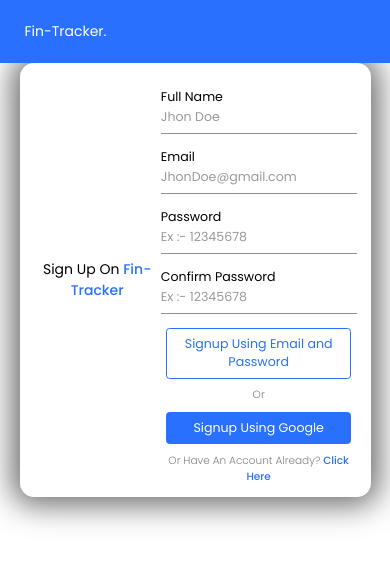
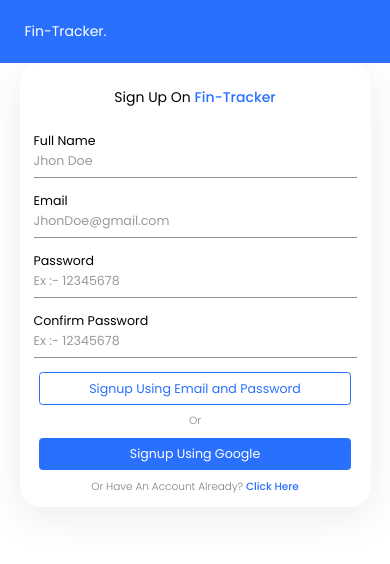
Before and after one commit to Dev121105/financetracker, a React (Create React App) app: page / in a window 390 px wide. Shown: the top 564 px of the page. Built offline with nearby package versions, Linux system fonts and the light colour scheme; no server answers.

Commit message:
Fix UI structures for authentication pages

```diff
--- a/src/components/Input/style.css
+++ b/src/components/Input/style.css
@@ -1,27 +1,31 @@
-.input-wrapper{
+.input-wrapper {
     margin-bottom: 1rem;
 
 }
-.label-input{
+
+.label-input {
     text-transform: capitalize;
     margin-bottom: 0rem;
     font-size: clamp(0.9rem, 2.2vw, 1.1rem);
 }
-.custom-input{
+
+.custom-input {
     border-width: 0;
     border-bottom-width: 1px;
     width: 100%;
     color: black;
-    background-color: var(--black);
+    background-color: transparent;
     padding: 0.5rem 0rem;
     font-size: clamp(0.9rem, 1.8vw, 1.05rem);
     opacity: 0.8;
 }
-.custom-input:focus{
+
+.custom-input:focus {
     outline: none;
     opacity: 1;
     transition: all 0.3s;
 }
-.custom-input::placeholder{
+
+.custom-input::placeholder {
     color: grey;
 }
--- a/src/components/SignupSignin/style.css
+++ b/src/components/SignupSignin/style.css
@@ -1,65 +1,99 @@
-.signup-wrapper{
-    width: 70%;
-    max-width: 500px;
+.signup-wrapper {
+    width: 90%;
+    max-width: 450px;
     height: auto;
-    box-shadow: 0px 0px 30px 8px rgba(57, 57, 57, 0.75);
-    border-radius: 1rem;
-    padding: 1rem 1.5rem;
+    background-color: #ffffff;
+    box-shadow: 0px 10px 40px rgba(0, 0, 0, 0.08);
+    /* Modern, soft shadow */
+    border-radius: 1.5rem;
+    padding: 2.5rem 2rem;
     top: 0;
     left: 0;
     color: black;
     display: flex;
+    flex-direction: column;
     align-items: center;
     justify-content: center;
 }
-.login-wrapper{
-    width: 70%;
-    max-width: 500px;
+
+.login-wrapper {
+    width: 90%;
+    max-width: 450px;
     height: auto;
-    box-shadow: 0px 0px 30px 8px rgba(57, 57, 57, 0.75);
-    border-radius: 1rem;
-    padding: 1rem 1.5rem;
+    background-color: #ffffff;
+    box-shadow: 0px 10px 40px rgba(0, 0, 0, 0.08);
+    /* Modern, soft shadow */
+    border-radius: 1.5rem;
+    padding: 2.5rem 2rem;
     top: 0;
     left: 0;
+    color: black;
+    display: flex;
+    flex-direction: column;
     align-items: center;
     justify-content: center;
 }
+
 .label-input {
     color: black;
 }
-.title{
+
+.title {
     font-weight: 400;
     font-size: 1.2rem;
     text-align: center;
     color: black;
 }
-.p-login{
+
+.p-login {
     text-Align: center;
-    color : grey;
-    margin:0;
+    color: grey;
+    margin: 0;
     font-weight: 300;
     font-size: 0.8rem;
 }
-.p-signup{
+
+.p-signup {
     text-Align: center;
-    color : grey;
-    margin:0;
+    color: grey;
+    margin: 0;
     font-weight: 300;
     font-size: 0.8rem;
 }
-.p-signupOr{
+
+.p-signupOr {
     text-Align: center;
-    color : grey;
-    margin:0;
+    color: grey;
+    margin: 0;
     font-weight: 300;
 }
-span{
+
+span {
     cursor: pointer;
     font-weight: 500;
 }
 
-@media (max-width: 600px){
-    .signup-wrapper, .login-wrapper{ width: 90%; padding: 0.9rem 1rem; max-width: 420px; }
-    .title{ font-size: 1rem; }
-    .p-login, .p-signup, .p-signupOr{ font-size: 0.75rem; }
+.signup-wrapper form,
+.login-wrapper form {
+    width: 100%;
 }
+
+@media (max-width: 600px) {
+
+    .signup-wrapper,
+    .login-wrapper {
+        width: 90%;
+        padding: 0.9rem 1rem;
+        max-width: 420px;
+    }
+
+    .title {
+        font-size: 1rem;
+    }
+
+    .p-login,
+    .p-signup,
+    .p-signupOr {
+        font-size: 0.75rem;
+    }
+}
```
Also changed, not shown: 10 other files (tests, documents, lock files or other folders).
